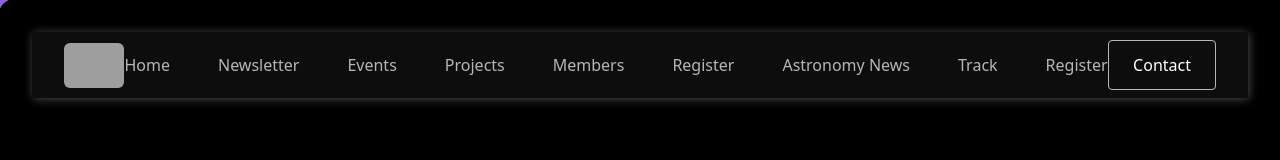
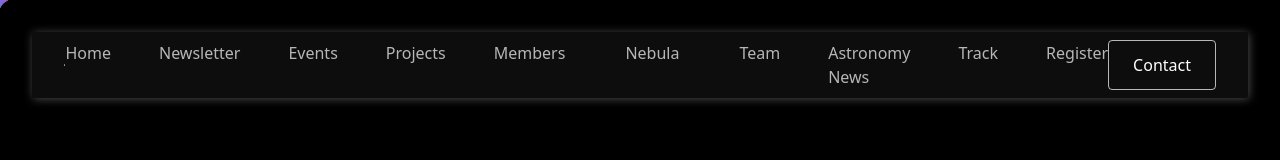
Before and after one commit to stevenanthonyrevo/Website_SAST, a React (Vite) app: page / in a window 1280 px wide. Shown: the top 160 px of the page. Built offline with nearby package versions, Linux system fonts and the light colour scheme; no server answers; grey boxes are pictures that could not be loaded; what cesium would draw is missing.

Commit message:
Updated Nebula link styling and navbar integration
Signed-off-by: Mansi Agarwal <mansiagarwal@Mansis-MacBook-Pro.local>

```diff
--- a/src/components/Navbar.jsx
+++ b/src/components/Navbar.jsx
@@ -70,10 +70,13 @@ const Navbar = () => {
                   Members
                 </Link>
               </li>
-              <li>
-                <Link to="/Register">Register</Link>
+               <li className="nebula-link">
+                <a href="https://nebula.sastclub.tech/" target="_blank" rel="noopener noreferrer">
+                  Nebula
+                </a>
               </li>
 
+              <li><a href="/team">Team</a></li>
               <li><a href="/news">Astronomy News</a></li>
               <li><a href="/track">Track</a></li>
               <Link to="/Register">Register</Link>
--- a/src/index.css
+++ b/src/index.css
@@ -1335,3 +1335,17 @@ a {
 .header + * main {
   padding-top: calc(var(--header-offset) + 16px);
 }
+
+
+/* Unique styling for Nebula navbar button */
+.nebula-link a {
+  color: var(--color-text-secondary);
+
+  padding: 5px 12px;
+  border-radius: 6px;
+  transition: all 0.3s;
+}
+
+.nebula-link a:hover {
+  color: var(--color-text);
+}
```
